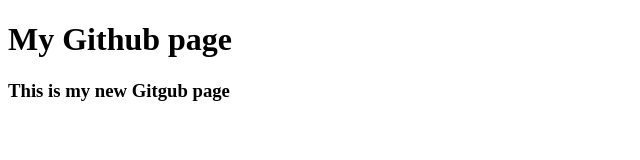
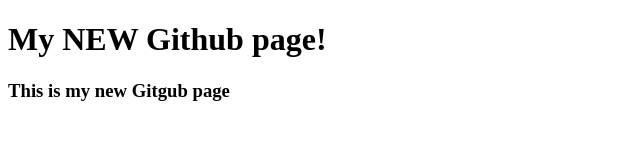
Before and after one commit to rmannby/homemon, a plain HTML site: page index.html in a window 1280 px wide. Shown: the whole page, without its empty margins (0-640 px from the left). Drawn offline with Linux system fonts and the light colour scheme.

Commit message:
First commit from vsc

```diff
--- a/index.html
+++ b/index.html
@@ -7,7 +7,7 @@
   <title>Github pages</title>
 </head>
 <body>
-  <h1>My Github page</h1>
+  <h1>My NEW Github page!</h1>
   <h3>This is my new Gitgub page</h3>
 </body>
 </html>
```
